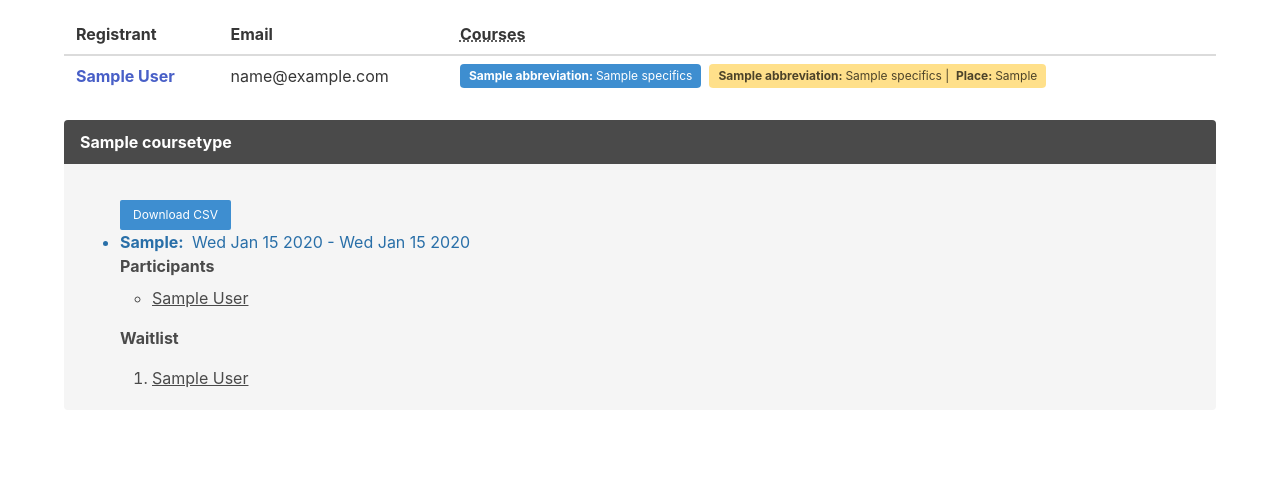
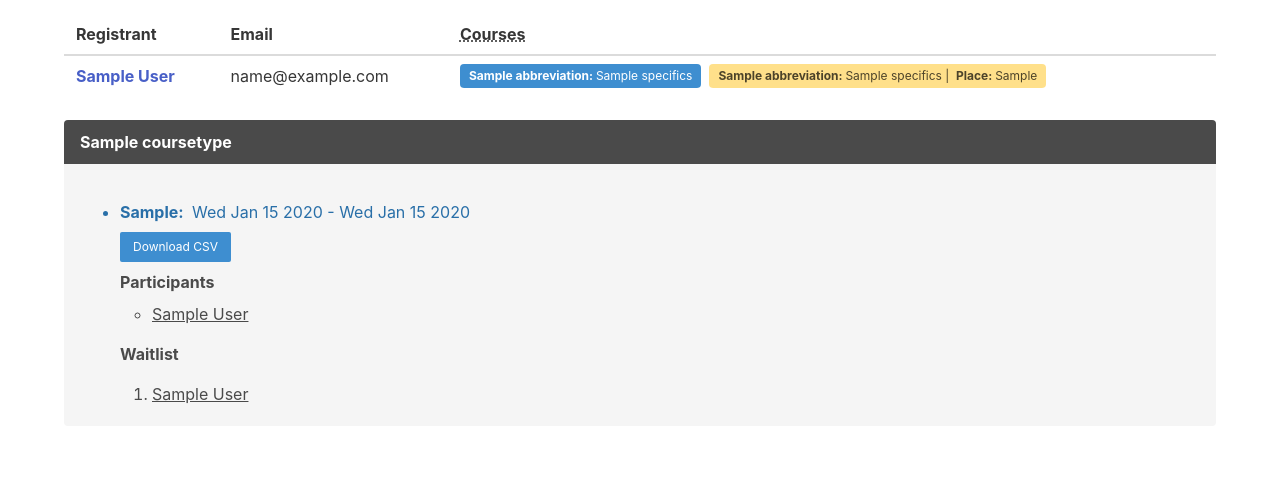
Before and after one commit to raymond-devries/skagit-bmc-registration, a Django app: template templates/bmc_registration/instructor/current_registrations.html in a window 1280 px wide. Shown: the part 168-670 px from the top of the page. Before the commit the page ends 556 px from the top, so only its background shows below. Run offline with Django 3.2, Linux system fonts and the light colour scheme; tables that the repository leaves empty hold one stand-in row (values such as "Sample post"); the template is opened without the code that fills it: values that come from a table or form of the project are taken from there, most other values are stand-ins (such as "Sample title", 1, 10 or a date in 2020); parts of the project's set-up code (start-up, migrations or seed data) failed here and were passed over; some libraries are stand-ins or nearby versions.

Commit message:
Move button

```diff
--- a/templates/bmc_registration/instructor/current_registrations.html
+++ b/templates/bmc_registration/instructor/current_registrations.html
@@ -52,12 +52,14 @@
                 <div class="message-body">
                     <ul>
                         {% for course in course_type.course_set.all %}
-                            <a href="{% url "instructor:participant_csv" course_pk=course.pk %}" class="button is-small is-info">Download CSV</a>
                             <li class="has-text-info-dark">
                                 <b>{{ course.specifics }}:&nbsp;</b>
                                 {{ course.start_end_date.start__min|date:"D M d Y" }} -
                                 {{ course.start_end_date.end__max|date:"D M d Y" }}
                             </li>
+                            <a href="{% url "instructor:participant_csv" course_pk=course.pk %}"
+                               class="button is-small is-info my-2">Download CSV</a>
+                            <br>
                             <b>Participants</b>
                             <ul>
                                 {% for registrant in course.participants.all|dictsort:"first_name" %}
```
